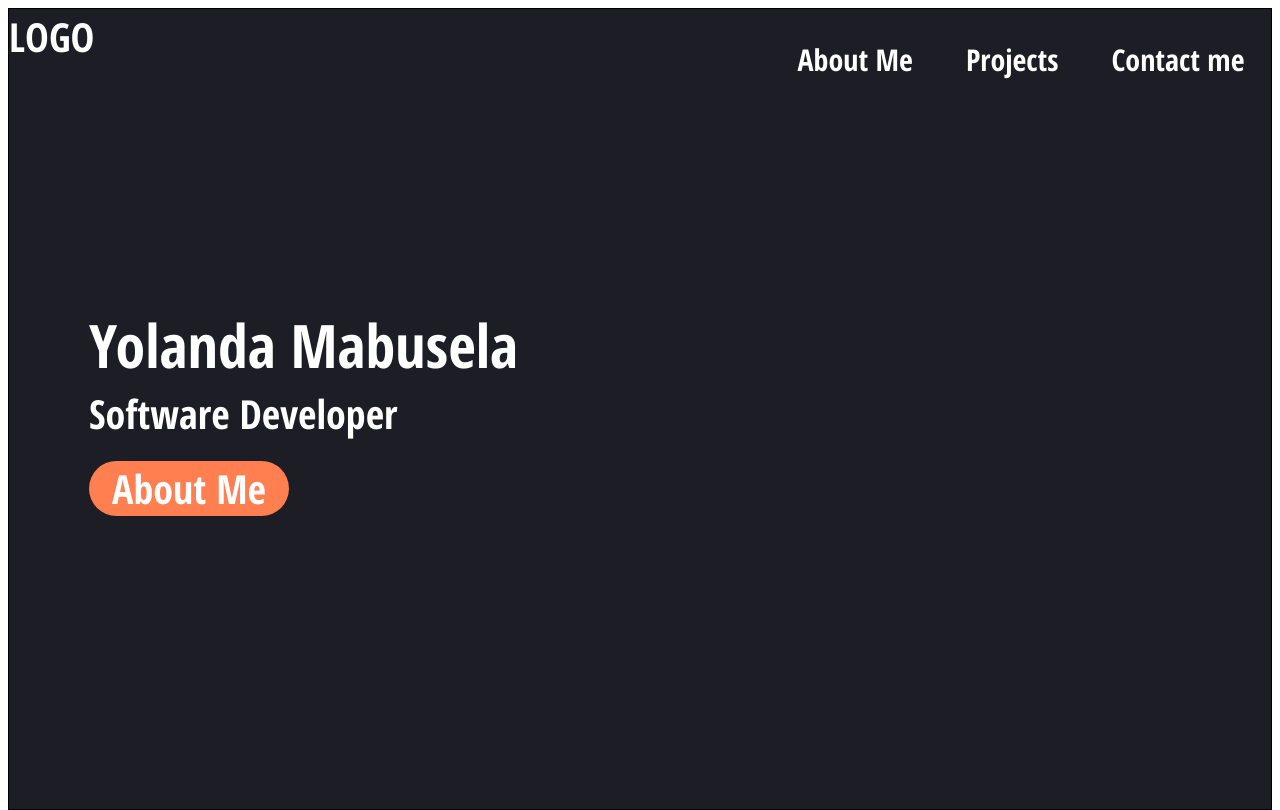
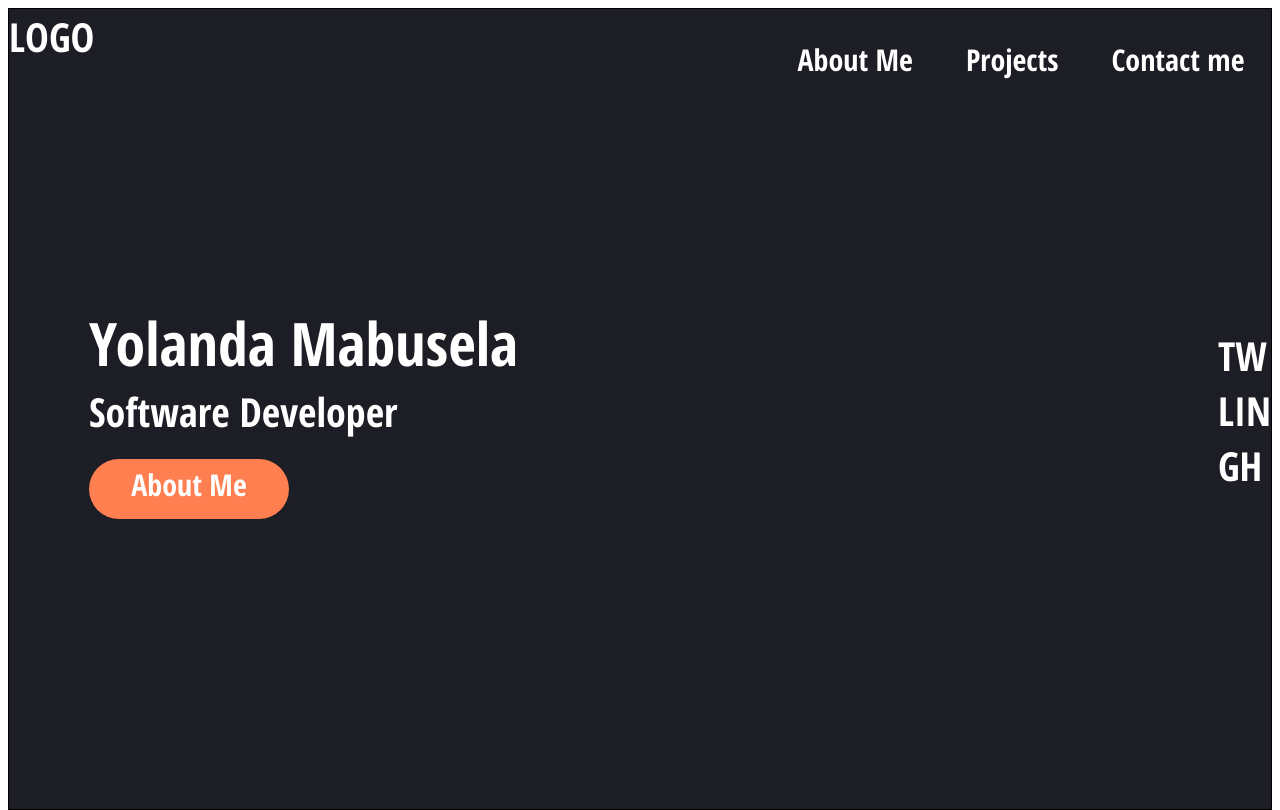
Before and after one commit to MabuselaYolanda/Portfolio, a plain HTML site: page index.html in a window 1280 px wide. Shown: the top 810 px of the page. Drawn offline with Linux system fonts and the light colour scheme; a web font is replaced by a local one.

Commit message:
css is kicking my ass

```diff
--- a/index.html
+++ b/index.html
@@ -26,7 +26,11 @@
                 <div class="button">About Me</div>
 
             </div>
-
+        <div class="socials">
+        <div>TW</div>
+        <div>LIN</div>
+        <div>GH</div>
+        </div>
         </div>
         </section>
         <section></section>
--- a/style.css
+++ b/style.css
@@ -45,9 +45,9 @@ h1 {
 
 .hero-area {
     display: flex;
-    flex-direction: column;
     height: 100%;
-    justify-content: center;
+    justify-content: space-between;
+    align-items: center;
 }
 
 .hero-text {
@@ -62,8 +62,25 @@ h1 {
     border-radius: 30px;
     text-align: center;
     margin-top: 20px;
+    padding-top: 5px;
+    font-weight: 300px;
+    font-size: 30px;
+
+}
+
+.button:hover {
+    background-color: #ef744b;
+}
+
+.button:active {
+    background-color: #A9A9A9;
+    color: #808080;
 }
 
 p {
     margin: 0px;
 }
+
+.socials {
+    padding-bottom: 200px;
+}
```
